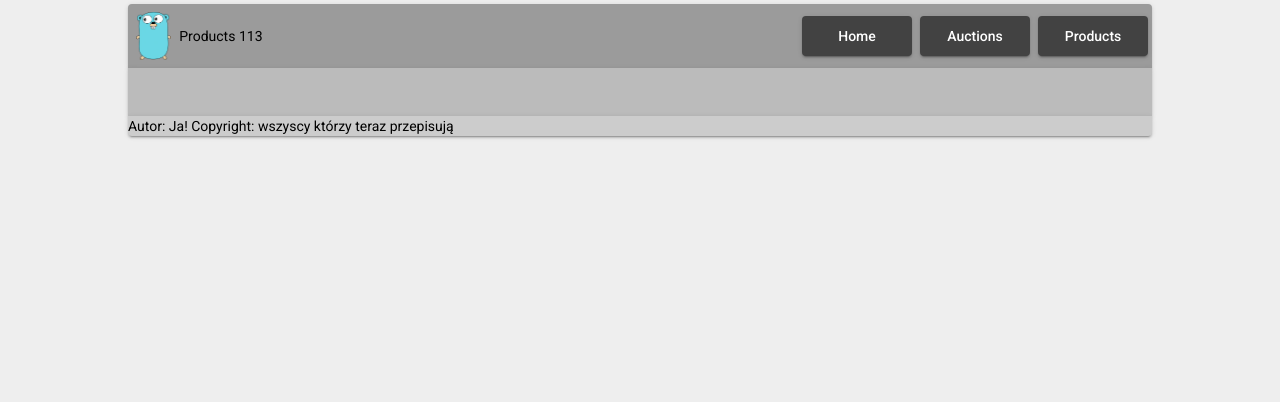
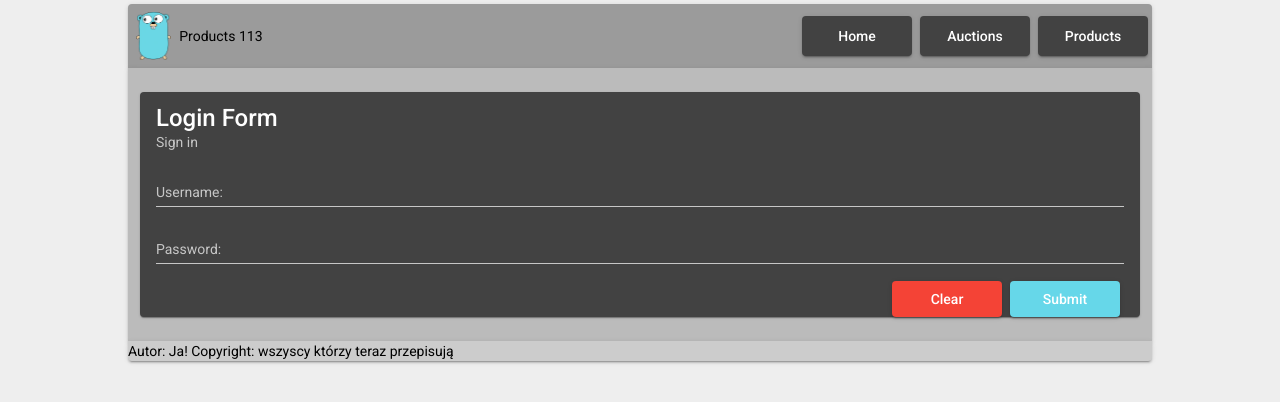
Before and after one commit to SaintAmeN/javapol113_angular_with_backend, an Angular app: page /login in a window 1280 px wide. Before the commit this address led to /. Shown: the top 402 px of the page. Built offline with nearby package versions, Linux system fonts and the light colour scheme.

Commit message:
02/10/2022 - Dodanie: defaultowych użytkowników, security, ról, powiązania encji security z naszymi encjami z bazy

```diff
--- a/src/app/app-routing.module.ts
+++ b/src/app/app-routing.module.ts
@@ -3,6 +3,7 @@ import { RouterModule, Routes } from '@angular/router';
 import { AuctionFormComponent } from './auction-form/auction-form.component';
 import { AllAuctionListComponent } from './auction-list/all-auction-list/all-auction-list.component';
 import { HomeComponent } from './home/home.component';
+import { LoginFormComponent } from './login-form/login-form.component';
 import { ProductDetailsComponent } from './product-details/product-details.component';
 import { ProductsFormComponent } from './products-form/products-form.component';
 import { UserProductsListComponent } from './products-list/user-products-list/user-products-list.component';
@@ -13,6 +14,7 @@ import { UserListComponent } from './user-list/user-list.component';
 const routes: Routes = [
   {path:"", redirectTo: "home", pathMatch: "full"},
   {path:"home", component: HomeComponent},
+  {path:"login", component: LoginFormComponent},
   {path:"products/form", component: ProductsFormComponent},
   {path:"products", component: ProductsComponent},
   {path:"products/user", component: UserProductsListComponent},
--- a/src/app/app.module.ts
+++ b/src/app/app.module.ts
@@ -39,6 +39,7 @@ import { AllAuctionListComponent } from './auction-list/all-auction-list/all-auc
 import { AuctionService } from './auction-service/auction.service';
 import { ProductDetailsComponent } from './product-details/product-details.component';
 import { AuctionFormComponent } from './auction-form/auction-form.component';
+import { LoginFormComponent } from './login-form/login-form.component';
 
 @NgModule({
   declarations: [
@@ -54,7 +55,8 @@ import { AuctionFormComponent } from './auction-form/auction-form.component';
     AuctionListComponent,
     AllAuctionListComponent,
     ProductDetailsComponent,
-    AuctionFormComponent
+    AuctionFormComponent,
+    LoginFormComponent
   ],
   imports: [
     BrowserModule,
--- a/src/app/auction-form/auction-form.component.ts
+++ b/src/app/auction-form/auction-form.component.ts
@@ -64,7 +64,7 @@ export class AuctionFormComponent implements OnInit {
   }
 
   ngOnInit(): void {
-    this.getAllUserProducts();
+    // this.getAllUserProducts();
   }
 
   sendAuction(): void {
--- /dev/null
+++ b/src/app/authentication-service/authentication-service.service.ts
@@ -0,0 +1,47 @@
+import { HttpClient } from '@angular/common/http';
+import { Injectable } from '@angular/core';
+import { BACKEND_BASE_URL } from '../model/constants';
+import { AuthenticationRequest, UserDTO } from '../model/user';
+
+@Injectable({
+  providedIn: 'root'
+})
+export class AuthenticationServiceService {
+  authorizationHeader : string|null = null;
+  loggedInUser : UserDTO|null = null;
+
+  loggingIn: boolean = false;
+
+  constructor(private httpClient: HttpClient) {
+  }
+
+  authenticate(request: AuthenticationRequest): void {
+    this.loggingIn = true;
+
+    this.httpClient.post<UserDTO>("http://localhost:8080/login", request,
+      {
+        observe: 'response',
+        withCredentials: false
+      })
+      .subscribe({
+        next: (data) => {
+          console.log("Success logging in!")
+          const authorizationHeader = data.headers.get('Authorization');
+          this.authorizationHeader = authorizationHeader;
+
+          this.loggedInUser = data.body;
+          console.log(this.loggedInUser)
+
+          this.loggingIn = false;
+        },
+        error: (error) => {
+          console.log('Error logging in: ')
+          console.log(error)
+          this.authorizationHeader = null;
+          this.loggedInUser = null;
+
+          this.loggingIn = false;
+        }
+      })
+  }
+}
--- /dev/null
+++ b/src/app/login-form/login-form.component.css
@@ -0,0 +1,59 @@
+.login-form-content{
+  display: flex;
+  flex-direction: column;
+}
+
+.form-button-row {
+  display: flex;
+  flex-direction: row-reverse;
+}
+
+.form-button-row button {
+  min-width: 110px;
+  margin: 0 4px;
+}
+
+.submit-button {
+  background-color: var(--gopher-color);
+}
+
+.notification {
+  border: 2px solid rgba(255, 0, 0, 0.4);
+  border-radius: 4px;
+  padding: 8px;
+  background-color: rgba(255, 0, 0, 0.2);
+  margin: 8px 0;
+  /* font-weight: bold; */
+  font-size: 1.4em;
+  animation: show-from-left ;
+  animation-duration: 1s;
+}
+
+.hidden {
+  animation: hide-to-right;
+  animation-duration: 1s;
+}
+
+@keyframes show-from-left {
+  0% {
+    transform: translateX(-3200px)
+  }
+  80% {
+    transform: translateX(+50px)
+  }
+  100% {
+    transform: translateX(0)
+  }
+}
+
+@keyframes hide-to-right {
+  0% {
+    transform: translateX(0)
+  }
+  20% {
+    transform: translateX(-50px)
+  }
+  100% {
+    transform: translateX(+3200px)
+  }
+}
--- /dev/null
+++ b/src/app/login-form/login-form.component.html
@@ -0,0 +1,33 @@
+<div #ref *ngIf="notification" class="notification">
+  {{notification}}
+</div>
+
+<mat-card>
+  <mat-card-title>Login Form</mat-card-title>
+  <mat-card-subtitle>Sign in</mat-card-subtitle>
+  <mat-card-content class="login-form-content">
+
+    <mat-form-field appearance="legacy">
+      <mat-label>Username:</mat-label>
+      <input type="text" matInput placeholder="Name:" [(ngModel)]="authenticationRequest.login">
+    </mat-form-field>
+
+    <mat-form-field appearance="legacy">
+      <mat-label>Password:</mat-label>
+      <input type="password" matInput placeholder="Password:" [(ngModel)]="authenticationRequest.pass">
+    </mat-form-field>
+
+    <div class="form-button-row">
+      <button class="submit-button" type="button" mat-button mat-raised-button (click)="login()">
+        Submit
+      </button>
+      <button class="clear-button" type="button" mat-button mat-raised-button color="warn" (click)="clearForm()">
+        Clear
+      </button>
+    </div>
+
+    <mat-card-footer>
+      <mat-progress-bar *ngIf="authService.loggingIn" mode="indeterminate"></mat-progress-bar>
+    </mat-card-footer>
+  </mat-card-content>
+</mat-card>
--- /dev/null
+++ b/src/app/login-form/login-form.component.ts
@@ -0,0 +1,41 @@
+import { Component, OnInit, Renderer2 } from '@angular/core';
+import { MatSnackBar } from '@angular/material/snack-bar';
+import { Router } from '@angular/router';
+import { AuthenticationServiceService } from '../authentication-service/authentication-service.service';
+import { AuthenticationRequest } from '../model/user';
+
+@Component({
+  selector: 'app-login-form',
+  templateUrl: './login-form.component.html',
+  styleUrls: ['./login-form.component.css']
+})
+export class LoginFormComponent implements OnInit {
+  notification: string | any = null;
+  // loggingIn: boolean = false;
+
+  authenticationRequest: AuthenticationRequest = {
+    login: '',
+    pass: ''
+  }
+
+  constructor(
+    protected authService: AuthenticationServiceService,
+    private snackBar: MatSnackBar,
+    private router: Router,
+    private renderer: Renderer2
+  ) { }
+
+  ngOnInit(): void {
+  }
+
+  login(): void {
+    this.authService.authenticate(this.authenticationRequest);
+  }
+
+  clearForm(): void {
+    this.authenticationRequest = {
+      login: '',
+      pass: ''
+    }
+  }
+}
--- a/src/app/product-details/product-details.component.ts
+++ b/src/app/product-details/product-details.component.ts
@@ -1,6 +1,5 @@
 import { Component, OnInit } from '@angular/core';
 import { ActivatedRoute, Router } from '@angular/router';
-import { TMP_PRODUCT_ID } from '../model/constants';
 import { ProductDetails } from '../model/productDetails';
 import { ProductsService } from '../products-service/products.service';
 
--- a/src/app/products-service/products.service.ts
+++ b/src/app/products-service/products.service.ts
@@ -76,6 +76,7 @@ export class ProductsService {
         login: '',
         name: '',
         surname: '',
+        roles: []
       },
       auctions: [],
       offers: []
```
Also changed, not shown: src/app/model/user.ts (+7 -1 lines), 2 other files (tests, documents, lock files or other folders).
